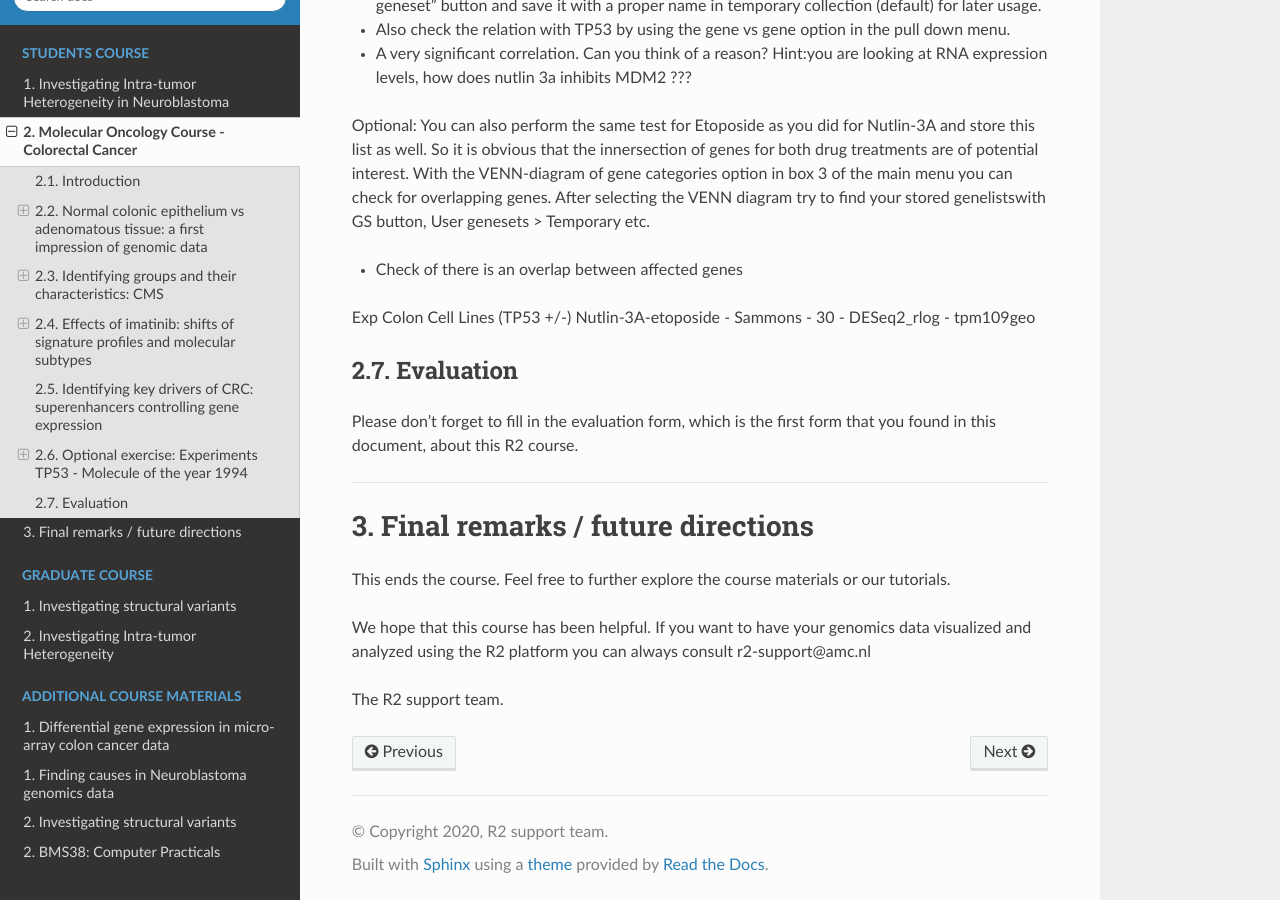
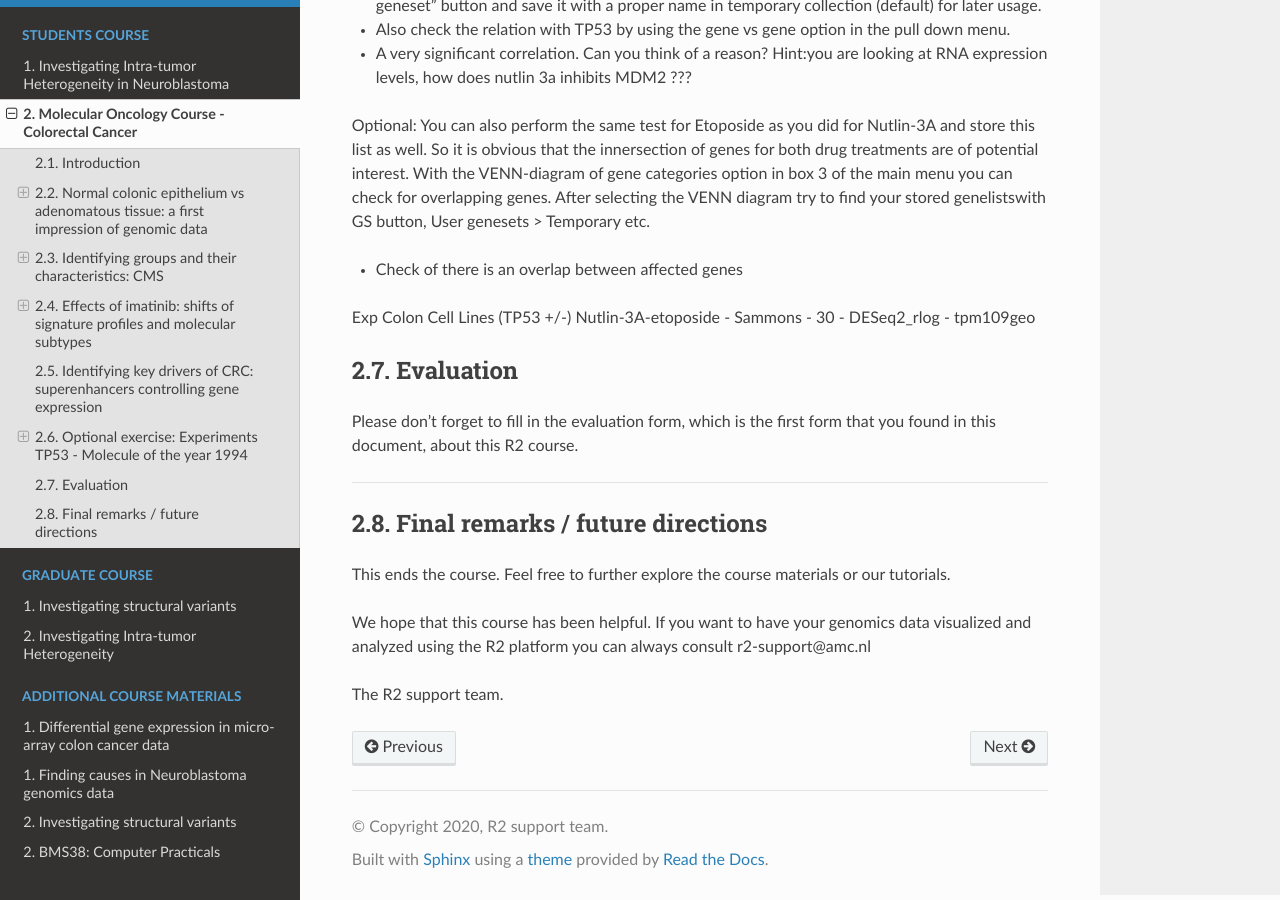
Before and after one commit to antronerds/r2-training-courses, a Sphinx documentation site: the page built from docs/Molecular_Oncology_CRC.md, in a window 1280 px wide and 900 px high, scrolled down 24276 px. Built offline with Sphinx 7.4.7 and the Read the Docs theme 2.0.0, drawn with Linux system fonts in a browser that asks for light colours.

```diff
--- a/docs/Molecular_Oncology_CRC.md
+++ b/docs/Molecular_Oncology_CRC.md
@@ -981,7 +981,7 @@ this R2 course.
 
 ---------
 
-# Final remarks / future directions
+## Final remarks / future directions
 
 
 This ends the course. Feel free to further explore the course materials or our tutorials.
```
